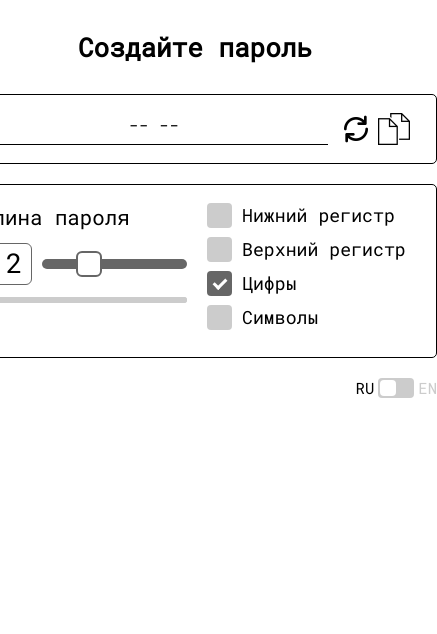
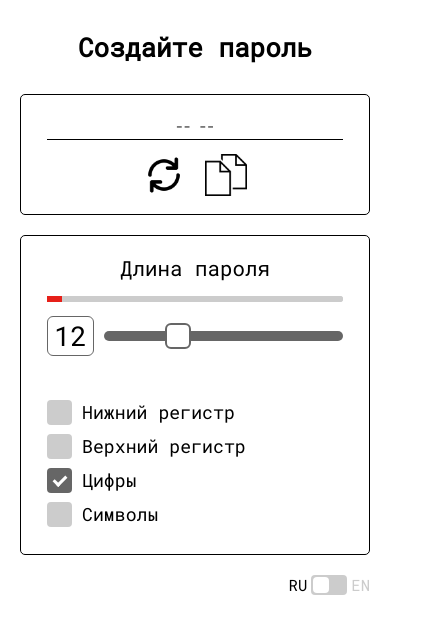
Before and after one commit to tymino/password-generator, a Vue app: page / in a window 390 px wide. Shown: the top 634 px of the page, 437 px wide, since content can reach past the window. Built offline with nearby package versions, Linux system fonts and the light colour scheme.

Commit message:
mobile style

```diff
--- a/src/App.vue
+++ b/src/App.vue
@@ -54,6 +54,7 @@ watch(tabTitle, () => (document.title = tabTitle.value));
 #app {
   display: flex;
   flex-direction: column;
+  max-width: 480px;
 }
 
 main {
@@ -63,7 +64,7 @@ main {
 
 .options {
   display: flex;
-  width: 430px;
+  width: 100%;
   margin-bottom: 20px;
   padding: 18px 26px;
 
@@ -78,4 +79,19 @@ main {
     align-self: flex-end;
   }
 }
+
+@media (max-width: 510px) {
+  #app {
+    width: 100%;
+  }
+
+  .options {
+    flex-direction: column;
+
+    &__checkbox-list {
+      margin-left: 0px;
+      margin-top: 30px;
+    }
+  }
+}
 </style>
--- a/src/assets/global.scss
+++ b/src/assets/global.scss
@@ -22,6 +22,7 @@
 * {
   margin: 0;
   padding: 0;
+  box-sizing: border-box;
 }
 
 html {
@@ -34,11 +35,6 @@ body {
   display: flex;
   flex-direction: column;
   align-items: center;
-
-  -webkit-touch-callout: none;
-  -webkit-user-select: none;
-  -khtml-user-select: none;
-  -moz-user-select: none;
-  -ms-user-select: none;
+  margin: 0 20px;
   user-select: none;
 }
--- a/src/components/PassView.vue
+++ b/src/components/PassView.vue
@@ -53,7 +53,7 @@ const handleClickCopy = () => {
   padding: 18px 26px;
   border-radius: 5px;
 
-  width: 430px;
+  width: 100%;
   margin-bottom: 20px;
 }
 
@@ -73,14 +73,16 @@ const handleClickCopy = () => {
 }
 
 .icons {
+  --icon-size-desktop: 32px;
+
   display: flex;
   align-items: center;
   justify-content: center;
   margin-left: 12px;
 
   &__item {
-    width: 32px;
-    height: 32px;
+    width: var(--icon-size-desktop);
+    height: var(--icon-size-desktop);
     background-color: none;
 
     &:active:not(.copied) {
@@ -101,4 +103,32 @@ const handleClickCopy = () => {
     }
   }
 }
+
+@media (max-width: 510px) {
+  .container {
+    flex-direction: column;
+  }
+
+  .password {
+    margin-bottom: 14px;
+    font-size: 1rem;
+    line-height: 2rem;
+    overflow: hidden;
+  }
+
+  .icons {
+    --icon-size-mobile: 42px;
+
+    margin-left: 0px;
+
+    &__item {
+      width: var(--icon-size-mobile);
+      height: var(--icon-size-mobile);
+
+      &-copy {
+        margin-left: 20px;
+      }
+    }
+  }
+}
 </style>
--- a/src/components/RangePass.vue
+++ b/src/components/RangePass.vue
@@ -12,7 +12,7 @@
         @input="handleRange"
       />
     </div>
-    <ProgressBar :value="progressValue" />
+    <ProgressBar class="progress-bar" :value="progressValue" />
   </div>
 </template>
 
@@ -49,14 +49,14 @@ const handleRange = (e: Event) => {
 }
 
 .title {
-  margin-bottom: 12px;
+  margin-bottom: 14px;
   font-size: 1.6rem;
 }
 
 .wrapper {
   display: flex;
   align-items: center;
-  margin-bottom: 12px;
+  margin-bottom: 14px;
 }
 
 .length-pass-value {
@@ -96,13 +96,21 @@ const handleRange = (e: Event) => {
 
     cursor: pointer;
   }
+}
 
-  // &::-moz-range-thumb {
-  //   width: 25px;
-  //   height: 25px;
-  //   border-radius: 5px;
-  //   background: var(--color-input);
-  //   cursor: pointer;
-  // }
+@media (max-width: 510px) {
+  .title {
+    order: 1;
+    text-align: center;
+  }
+
+  .wrapper {
+    order: 2;
+  }
+
+  .progress-bar {
+    order: 1;
+    margin-bottom: 14px;
+  }
 }
 </style>
```
